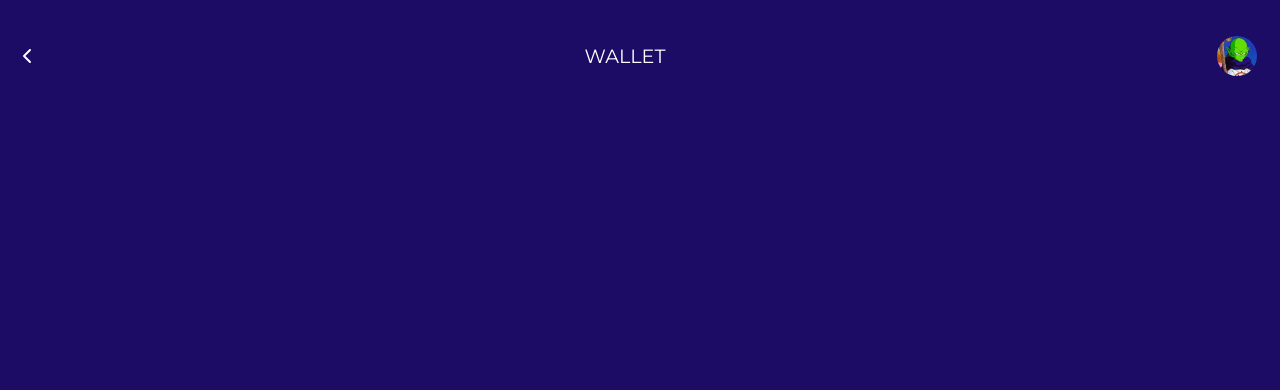
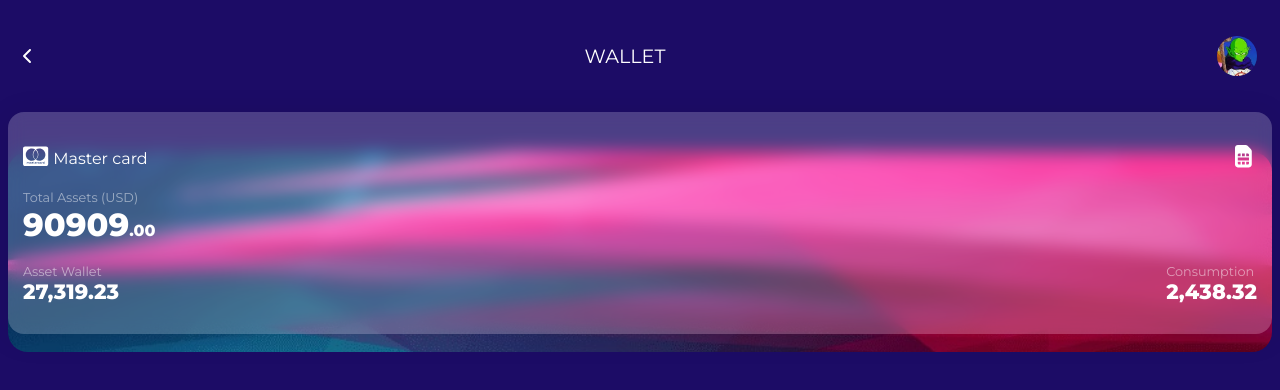
Before and after one commit to konkkeror/ui-wallet-angular, an Angular app: page / in a window 1280 px wide. Shown: the top 390 px of the page. Built offline with nearby package versions, Linux system fonts and the light colour scheme.

Commit message:
Diseño de Tarjeta

```diff
--- a/src/app/app.component.html
+++ b/src/app/app.component.html
@@ -1,5 +1,3 @@
 <app-nav></app-nav>
-
-
-
+<app-creditcard total="90909"></app-creditcard>
 <router-outlet></router-outlet>
--- a/src/app/app.module.ts
+++ b/src/app/app.module.ts
@@ -5,11 +5,13 @@ import { AppRoutingModule } from './app-routing.module';
 import { AppComponent } from './app.component';
 import { NavComponent } from './components/nav/nav.component';
 import { FontAwesomeModule } from '@fortawesome/angular-fontawesome';
+import { CreditcardComponent } from './components/creditcard/creditcard.component';
 
 @NgModule({
   declarations: [
     AppComponent,
-    NavComponent
+    NavComponent,
+    CreditcardComponent
   ],
   imports: [
     BrowserModule,
--- /dev/null
+++ b/src/app/components/creditcard/creditcard.component.html
@@ -0,0 +1,24 @@
+<div class="contenedor">
+  <div class="tarjeta">
+    <div class="marca">
+      <div><fa-icon [icon]="faCcMastercard"></fa-icon>Master card</div>
+      <div><div><fa-icon [icon]="faSimCard"></fa-icon></div></div>
+    </div>
+    <div class="balance">
+      <div class="titulo">Total Assets (USD)</div>
+      <div class="monto">{{total}}<span>.00</span></div>
+    </div>
+    <div class="parametros">
+      <div>
+        <div class="titulo">Asset Wallet</div>
+        <div class="valor">27,319.23</div>
+      </div>
+      <div>
+        <div class="titulo">Consumption</div>
+        <div class="valor">2,438.32</div>
+      </div>
+    </div>
+  </div>
+  <div class="fondo">
+  </div>
+</div>
--- /dev/null
+++ b/src/app/components/creditcard/creditcard.component.scss
@@ -0,0 +1,70 @@
+.tarjeta {
+  background: rgba(255, 255, 255, 0.21);
+  border-radius: 16px;
+  box-shadow: 0 4px 30px rgba(0, 0, 0, 0.1);
+  backdrop-filter: blur(8.7px);
+  -webkit-backdrop-filter: blur(8.7px);
+  // border: 1px solid rgba(255, 255, 255, 0.23);
+  padding: 30px 15px;
+}
+
+.fondo {
+  background-image: url('../../../assets/img/bg.jpg');
+  position: absolute;
+  top: 40px;
+  left: 0;
+  z-index: -1;
+  width: 100%;
+  height: 200px;
+  background-size: cover;
+  background-position: center center;
+  border-radius: 20px;
+}
+
+.contenedor {
+  position: relative;
+}
+
+.marca {
+  display:flex;
+  justify-content: space-between;
+  align-items: center;
+}
+
+.marca fa-icon {
+  font-size: 1.4rem;
+  margin-right: 5px;
+}
+
+.balance {
+  margin: 20px 0;
+}
+
+.balance .titulo {
+  font-size: .8rem;
+  color: rgba(255, 255, 255, 0.5);
+}
+
+.balance .monto {
+  font-size: 2rem;
+  font-weight: bold;
+}
+
+.balance .monto span{
+  font-size: 1rem;
+}
+
+.parametros {
+  display: flex;
+  justify-content: space-between;
+}
+
+.parametros .titulo {
+  font-size: .8rem;
+  color: rgba(255, 255, 255, 0.5);
+}
+
+.parametros .valor {
+  font-size: 1.3rem;
+  font-weight: bold;
+}
--- /dev/null
+++ b/src/app/components/creditcard/creditcard.component.ts
@@ -0,0 +1,19 @@
+import { Component, Input, OnInit } from '@angular/core';
+import { faCcMastercard } from '@fortawesome/free-brands-svg-icons';
+import { faSimCard } from '@fortawesome/free-solid-svg-icons';
+
+@Component({
+  selector: 'app-creditcard',
+  templateUrl: './creditcard.component.html',
+  styleUrls: ['./creditcard.component.scss']
+})
+export class CreditcardComponent implements OnInit {
+  faCcMastercard = faCcMastercard;
+  faSimCard = faSimCard;
+  @Input() total:string = '';
+
+  constructor() { }
+
+  ngOnInit(): void {
+  }
+}
```
Also changed, not shown: src/assets/img/bg.jpg (added).
